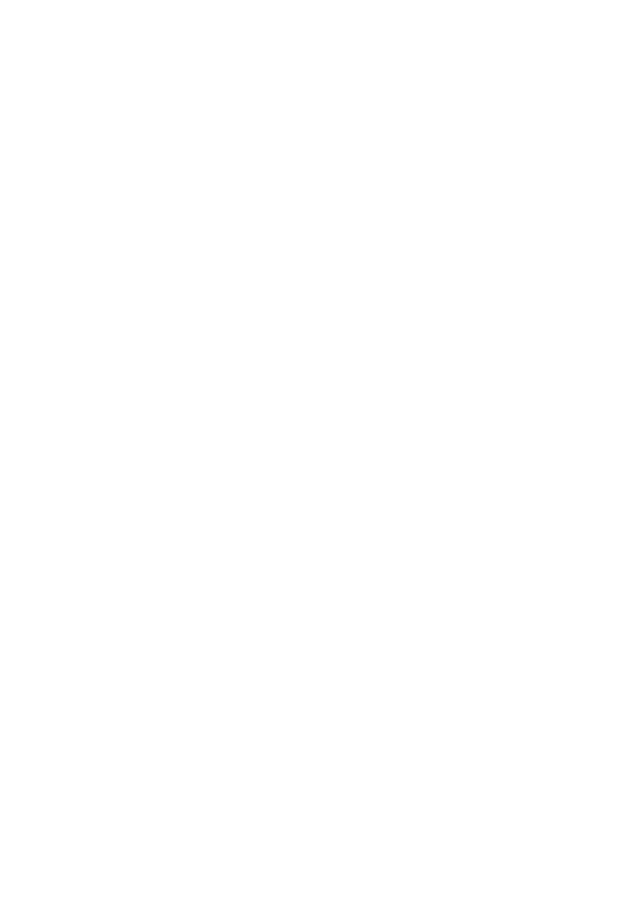
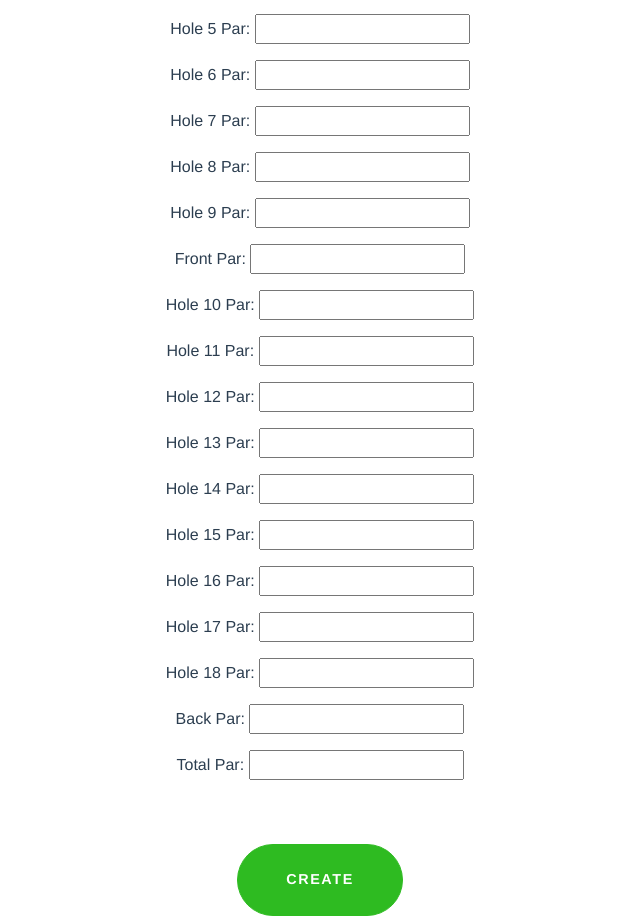
Before and after one commit to SymensJeffrey/golf_vue, a Vue app: page /course/new in a window 1280 px wide. Shown: the part 416-1332 px from the top of the page, without its empty margins (320-960 px from the left). Before the commit the page ends 800 px from the top, so only its background shows below. Built offline with nearby package versions, Linux system fonts and the light colour scheme; no server answers.

Commit message:
add logic to course create page

```diff
--- a/src/views/CreateCourse.vue
+++ b/src/views/CreateCourse.vue
@@ -2,19 +2,81 @@
   <div class="home">
     <br>
     <h1>{{ message }}</h1>
+    <div class="container">
+    <br />
+      <br />
+      <div>
+        <ul>
+          <li v-for="error in errors" v-bind:key="error">{{ error }}</li>
+        </ul>
+        <p>Name: <input type="text" v-model="newCourseParams.name" /></p>
+        <p>Hole 1 Par: <input class="par-input" type="number" v-model="newCourseParams.hole1_par" /></p>
+        <p>Hole 2 Par: <input type="number" v-model="newCourseParams.hole2_par" /></p>
+        <p>Hole 3 Par: <input type="number" v-model="newCourseParams.hole3_par" /></p>
+        <p>Hole 4 Par: <input type="number" v-model="newCourseParams.hole4_par" /></p>
+        <p>Hole 5 Par: <input type="number" v-model="newCourseParams.hole5_par" /></p>
+        <p>Hole 6 Par: <input type="number" v-model="newCourseParams.hole6_par" /></p>
+        <p>Hole 7 Par: <input type="number" v-model="newCourseParams.hole7_par" /></p>
+        <p>Hole 8 Par: <input type="number" v-model="newCourseParams.hole8_par" /></p>
+        <p>Hole 9 Par: <input type="number" v-model="newCourseParams.hole9_par" /></p>
+        <p>Front Par: <input type="number" v-model="newCourseParams.front_par" /></p>
+        <p>Hole 10 Par: <input type="number" v-model="newCourseParams.hole10_par" /></p>
+        <p>Hole 11 Par: <input type="number" v-model="newCourseParams.hole11_par" /></p>
+        <p>Hole 12 Par: <input type="number" v-model="newCourseParams.hole12_par" /></p>
+        <p>Hole 13 Par: <input type="number" v-model="newCourseParams.hole13_par" /></p>
+        <p>Hole 14 Par: <input type="number" v-model="newCourseParams.hole14_par" /></p>
+        <p>Hole 15 Par: <input type="number" v-model="newCourseParams.hole15_par" /></p>
+        <p>Hole 16 Par: <input type="number" v-model="newCourseParams.hole16_par" /></p>
+        <p>Hole 17 Par: <input type="number" v-model="newCourseParams.hole17_par" /></p>
+        <p>Hole 18 Par: <input type="number" v-model="newCourseParams.hole18_par" /></p>
+        <p>Back Par: <input type="number" v-model="newCourseParams.back_par" /></p>
+        <p>Total Par: <input type="number" v-model="newCourseParams.total_par" /></p>
+        <button
+          class="btn btn-secondary btn-xl rounded-pill mt-5"
+          v-on:click="courseCreate()"
+        >
+          Create
+        </button>
+      </div>
+    </div>
   </div>
+
 </template>
 
-<style></style>
+<style scoped>
+input[type="number"] {
+  text-align: center;
+}
+input::-webkit-outer-spin-button,
+input::-webkit-inner-spin-button {
+  -webkit-appearance: none;
+  margin: 0;
+}
+</style>
 
 <script>
+import axios from "axios"
   export default {
     data: function () {
       return {
         message: "Add a Course",
+        errors: [],
+        newCourseParams: {},
       };
     },
     created: function () {},
-    methods: {},
+    methods: {
+        courseCreate() {
+            axios.post("/course", this.newCourseParams).then((response) => {
+            this.$router.push("/course");
+            console.log("course create", response);
+            this.course.push(response.data);
+            })
+            .catch((error) => {
+            console.log(error.response);
+            this.errors = ["Invalid course"];
+            });
+        },
+    },
   };
 </script>
```
